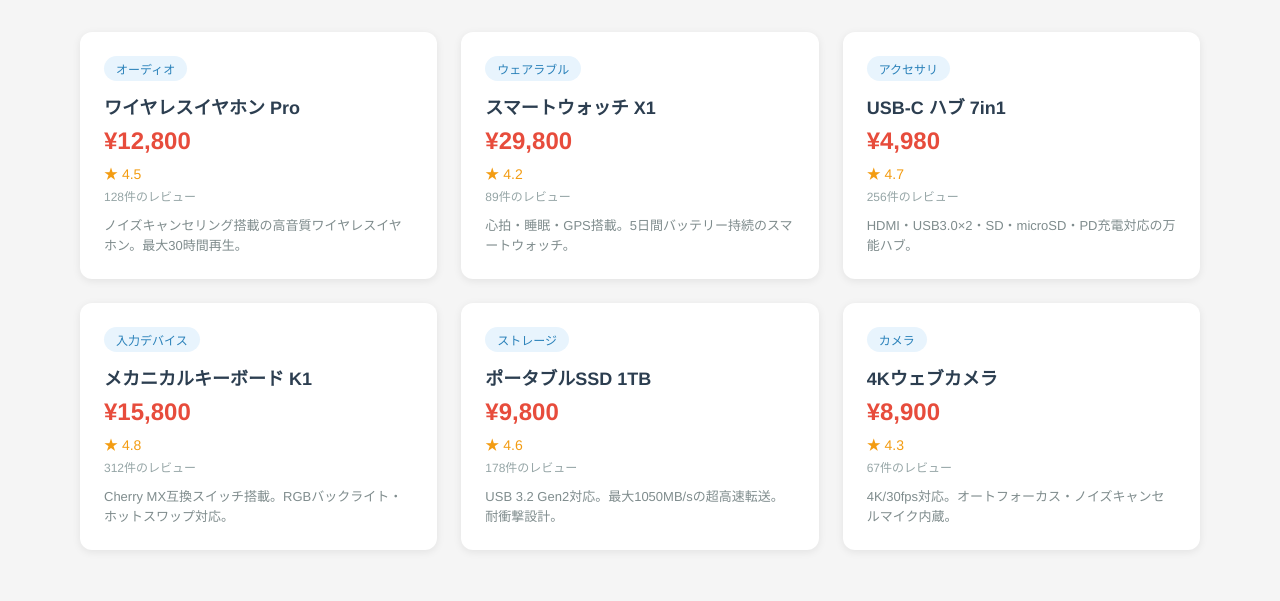
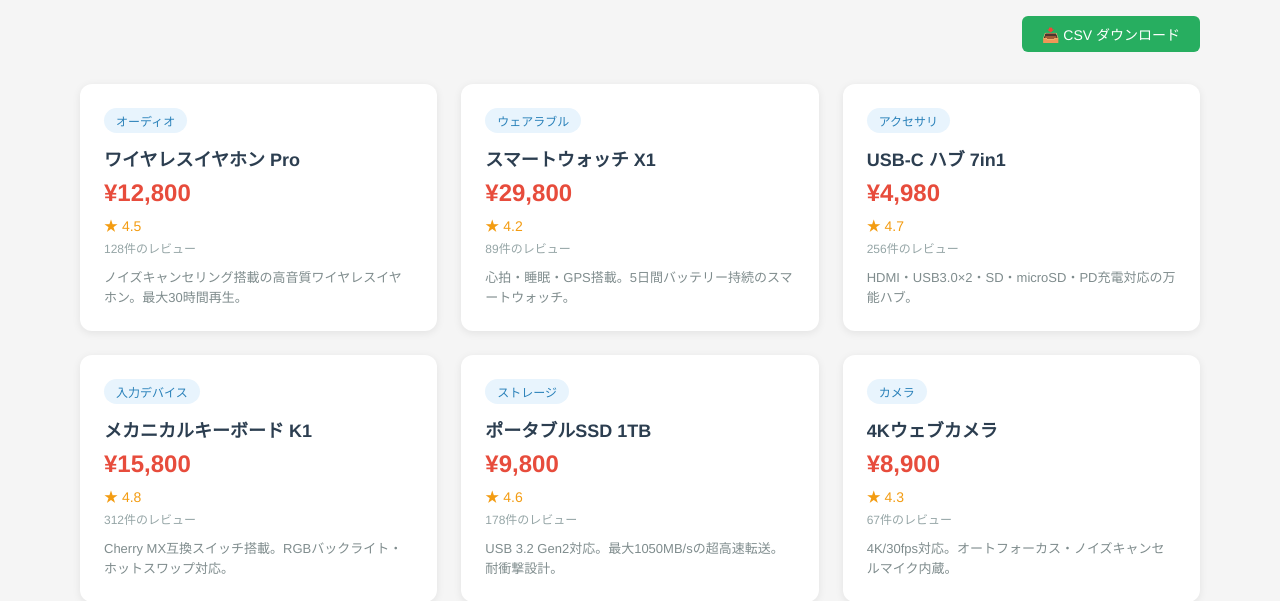
Before and after one commit to matsubara457/scrapling-verify, a Flask app: page / in a window 1280 px wide. Shown: the part 110-711 px from the top of the page. Run offline with Flask 3, Linux system fonts and the light colour scheme.

Commit message:
feat: ダミーECサイトにCSVダウンロードボタンを追加 (#13)
v1/v2 両テンプレートにCSVダウンロードボタンを配置。
v1は.csv-download-btn、v2は.export-csv-btnと異なるクラス名・デザインで
HTML構造変更デモとしても活用可能。

Co-Authored-By: Claude <claude@anthropic.com>

```diff
--- a/demo_site/templates/v1.html
+++ b/demo_site/templates/v1.html
@@ -26,12 +26,19 @@
         .switch-btn { background: #3498db; color: #fff; padding: 8px 20px; border-radius: 6px; text-decoration: none; font-size: 14px; }
         .switch-btn:hover { background: #2980b9; }
         .version-badge { background: #ecf0f1; color: #7f8c8d; padding: 6px 16px; border-radius: 20px; font-size: 13px; }
+        .toolbar { display: flex; justify-content: flex-end; padding: 16px 40px 0; max-width: 1200px; margin: 0 auto; }
+        .csv-download-btn { display: inline-flex; align-items: center; gap: 6px; background: #27ae60; color: #fff; padding: 8px 20px; border-radius: 6px; text-decoration: none; font-size: 14px; }
+        .csv-download-btn:hover { background: #219a52; }
     </style>
 </head>
 <body>
     <div class="header">
         <h1>TechShop</h1>
         <p>最新ガジェットをお手頃価格で</p>
+    </div>
+
+    <div class="toolbar">
+        <a href="/csv" class="csv-download-btn">&#x1F4E5; CSV ダウンロード</a>
     </div>
 
     <div class="product-list">
```
Also changed, not shown: demo_site/templates/v2.html (+7 -0 lines).
